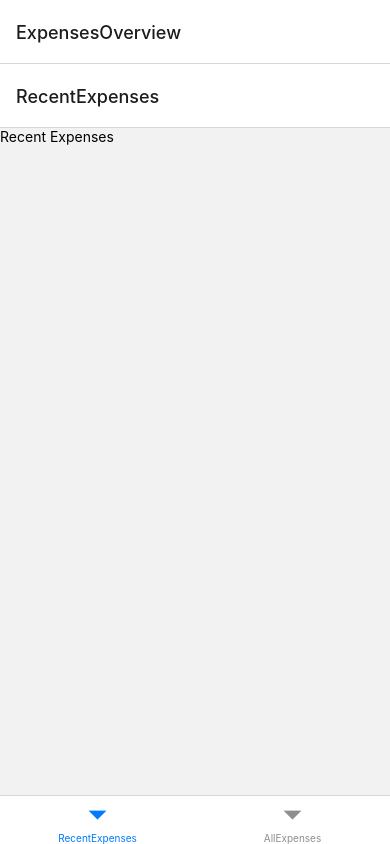
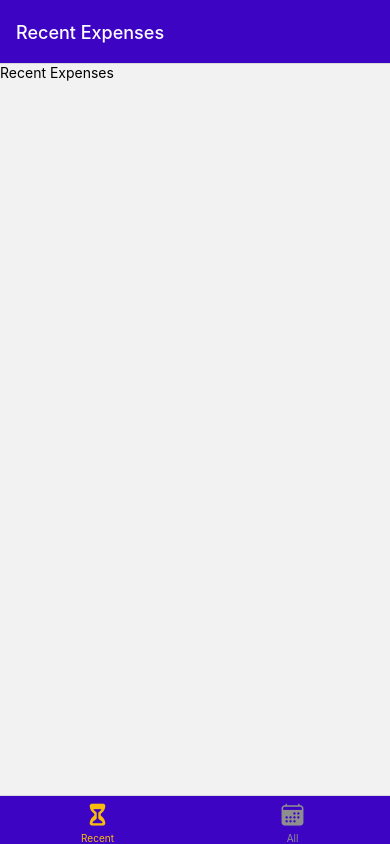
Before and after one commit to 1KRS/exoda-rn, a React Native app: screen / in a window 390 px wide. Built offline with nearby package versions, Linux system fonts and the light colour scheme.

Commit message:
Editing Navigation Configuration

```diff
--- a/App.js
+++ b/App.js
@@ -6,15 +6,45 @@
 import ManageExpense from './screens/ManageExpense';
 import AllExpenses from './screens/AllExpenses';
 import RecentExpenses from './screens/RecentExpenses';
+import { GlobalStyles } from './constants/styles';
+import { Ionicons } from '@expo/vector-icons';
 
 const Stack = createNativeStackNavigator();
 const BottomTabs = createBottomTabNavigator();
+const Colors = GlobalStyles.colors;
 
 const ExpensesOverview = () => {
   return (
-    <BottomTabs.Navigator>
-      <BottomTabs.Screen name="RecentExpenses" component={RecentExpenses} />
-      <BottomTabs.Screen name="AllExpenses" component={AllExpenses} />
+    <BottomTabs.Navigator
+      screenOptions={{
+        headerStyle: { backgroundColor: Colors.primary500 },
+        headerTintColor: 'white',
+        tabBarStyle: { backgroundColor: Colors.primary500 },
+        tabBarActiveTintColor: Colors.accent500,
+      }}
+    >
+      <BottomTabs.Screen
+        name="RecentExpenses"
+        component={RecentExpenses}
+        options={{
+          title: 'Recent Expenses',
+          tabBarLabel: 'Recent',
+          tabBarIcon: ({ color, size }) => (
+            <Ionicons name="hourglass" color={color} size={size} />
+          ),
+        }}
+      />
+      <BottomTabs.Screen
+        name="AllExpenses"
+        component={AllExpenses}
+        options={{
+          title: 'All Expenses',
+          tabBarLabel: 'All',
+          tabBarIcon: ({ color, size }) => (
+            <Ionicons name="calendar" color={color} size={size} />
+          ),
+        }}
+      />
     </BottomTabs.Navigator>
   );
 };
@@ -25,7 +55,11 @@
       <StatusBar style="auto" />
       <NavigationContainer>
         <Stack.Navigator>
-          <Stack.Screen name="ExpensesOverview" component={ExpensesOverview} />
+          <Stack.Screen
+            name="ExpensesOverview"
+            component={ExpensesOverview}
+            options={{ headerShown: false }}
+          />
           <Stack.Screen name="ManageExpense" component={ManageExpense} />
         </Stack.Navigator>
       </NavigationContainer>
```
